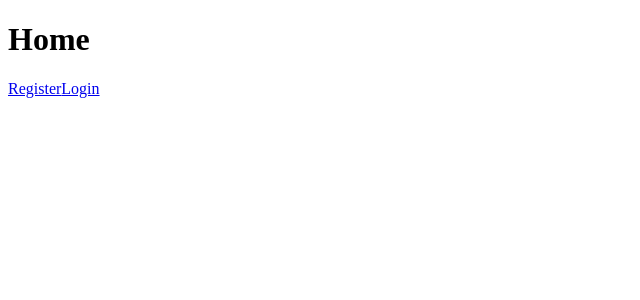
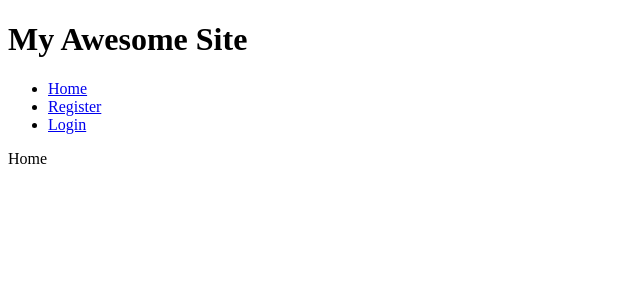
Before and after one commit to randalvance/react-jwt-auth-graphql-typescript, a React (Create React App) app in the folder web/: page / in a window 1280 px wide. Shown: the top 300 px of the page, without its empty margins (0-640 px from the left). Built offline with nearby package versions, Linux system fonts and the light colour scheme.

Commit message:
Add navigation

```diff
--- a/web/src/Routes.tsx
+++ b/web/src/Routes.tsx
@@ -1,5 +1,5 @@
 import React from 'react';
-import { BrowserRouter, Switch, Route } from 'react-router-dom';
+import { BrowserRouter, Switch, Route, Link } from 'react-router-dom';
 import { Home } from './pages/Home';
 import { Register } from './pages/Register';
 import { Login } from './pages/Login';
@@ -7,11 +7,23 @@ import { Login } from './pages/Login';
 export const Routes: React.FC = () => {
   return (
     <BrowserRouter>
-      <Switch>
-        <Route exact path="/" component={Home} />
-        <Route exact path="/register" component={Register} />
-        <Route exact path="/login" component={Login} />
-      </Switch>
+      <div>
+        <header>
+          <h1>My Awesome Site</h1>
+          <nav>
+            <ul>
+              <li><Link to="/">Home</Link></li>
+              <li><Link to="/register">Register</Link></li>
+              <li><Link to="/login">Login</Link></li>
+            </ul>
+          </nav>
+        </header>
+        <Switch>
+          <Route exact path="/" component={Home} />
+          <Route exact path="/register" component={Register} />
+          <Route exact path="/login" component={Login} />
+        </Switch>
+      </div>
     </BrowserRouter>
   )
 }
--- a/web/src/pages/Home.tsx
+++ b/web/src/pages/Home.tsx
@@ -1,5 +1,4 @@
 import React from 'react';
-import { Link } from 'react-router-dom';
 
 interface Props {
 
@@ -8,9 +7,7 @@ interface Props {
 export const Home: React.FC<Props> = () => {
     return (
         <>
-            <h1>Home</h1>
-            <Link to="/register">Register</Link>
-            <Link to="/login">Login</Link>
+            <div>Home</div>
         </>
     );
 };
```
